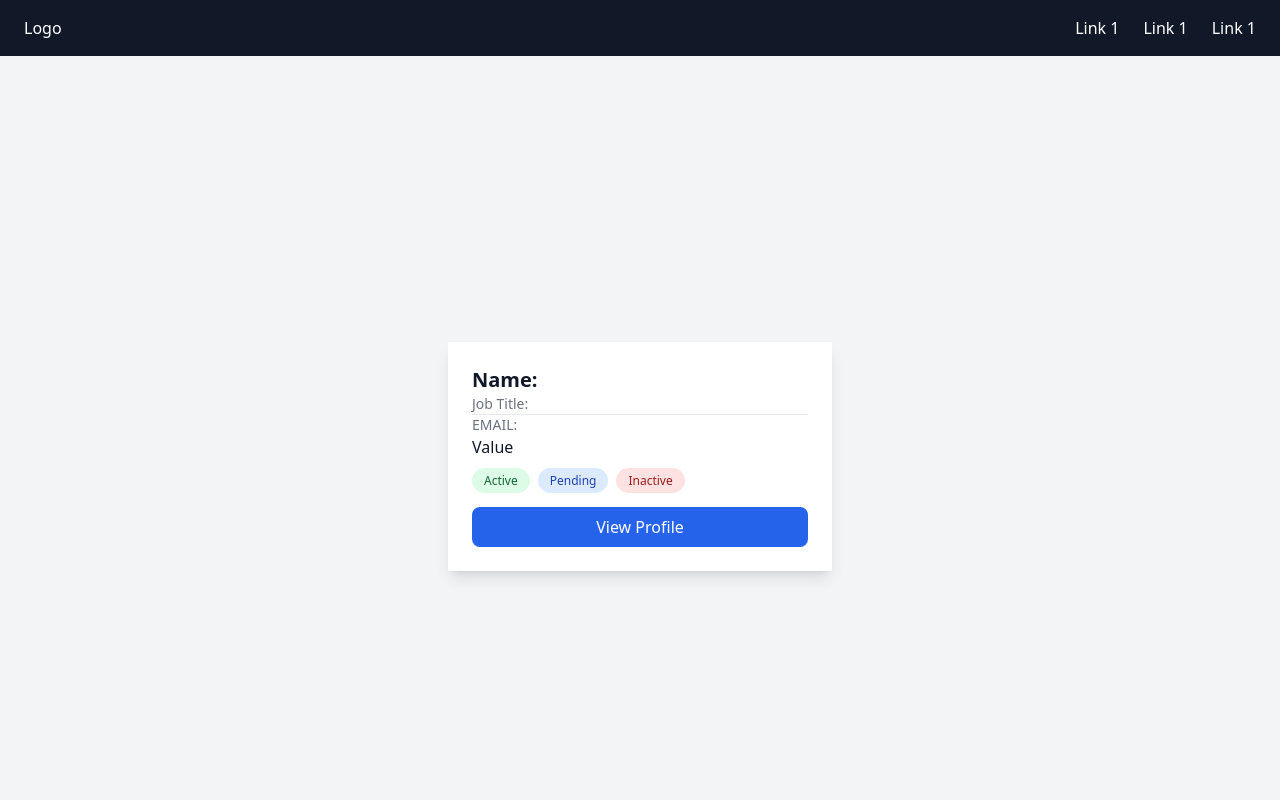
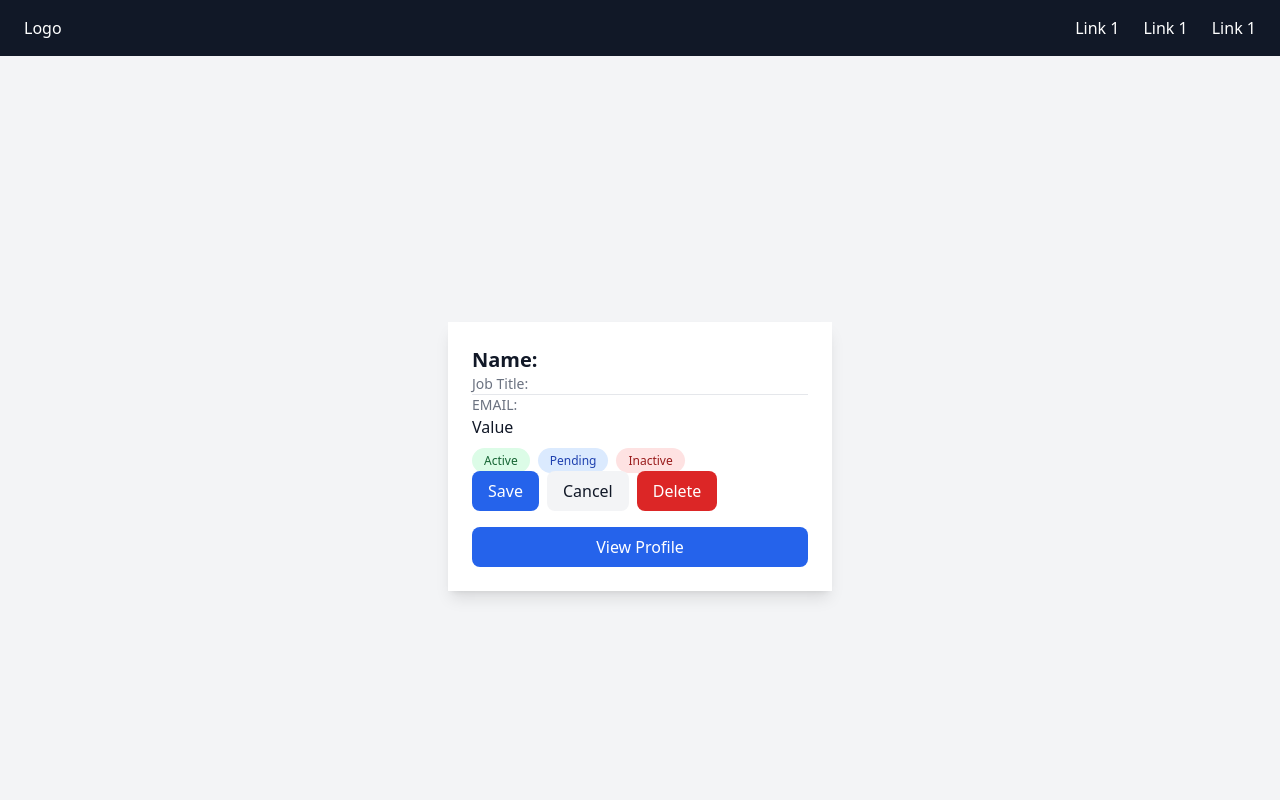
Before and after one commit to sherry-gurvinder/dev-journey-2026, a React (Vite) app in the folder 01-learning/week-05/drills/tailwind-demo/: page / in a window 1280 px wide. Shown: the top 800 px of the page. Built offline with nearby package versions, Linux system fonts and the light colour scheme.

Commit message:
Week 5 Day 3: Button reusable component with 3 variants

```diff
--- a/01-learning/week-05/drills/tailwind-demo/src/App.jsx
+++ b/01-learning/week-05/drills/tailwind-demo/src/App.jsx
@@ -1,4 +1,5 @@
 import Badge from './components/Badge'
+import Button from './components/Button';
 const App = () =>
 {
   return(
@@ -28,6 +29,11 @@ const App = () =>
               <Badge text="Pending" color="blue" />
               <Badge text="Inactive" color="red" />
             </div>
+            <div className="flex gap-2">
+              <Button variant="primary">Save</Button>
+              <Button variant="secondary">Cancel</Button>
+              <Button variant="danger">Delete</Button>
+            </div>
             <button className="bg-blue-600 w-full py-2 rounded-lg text-white font-medium mt-4 hover:bg-blue-700 transition-colors duration-200">
                 View Profile
             </button>
--- /dev/null
+++ b/01-learning/week-05/drills/tailwind-demo/src/components/Button.jsx
@@ -0,0 +1,20 @@
+
+const Button = ({children, onClick, disabled,variant="primary"}) =>
+{
+     const styles = {
+            "primary": "bg-blue-600 hover:bg-blue-700 text-white",
+            "secondary": "bg-gray-100 hover:bg-gray-200 text-gray-900",
+            "danger": "bg-red-600 hover:bg-red-700 text-white"
+    }
+    const baseClass = "px-4 py-2 rounded-lg font-medium transition-colors duration-200"
+    return(
+
+            <button
+                onClick={onClick}
+                disabled={disabled}
+            className={`${baseClass} ${styles[variant]}`}>
+                {children}
+            </button>
+    )
+}
+export default Button;
```
